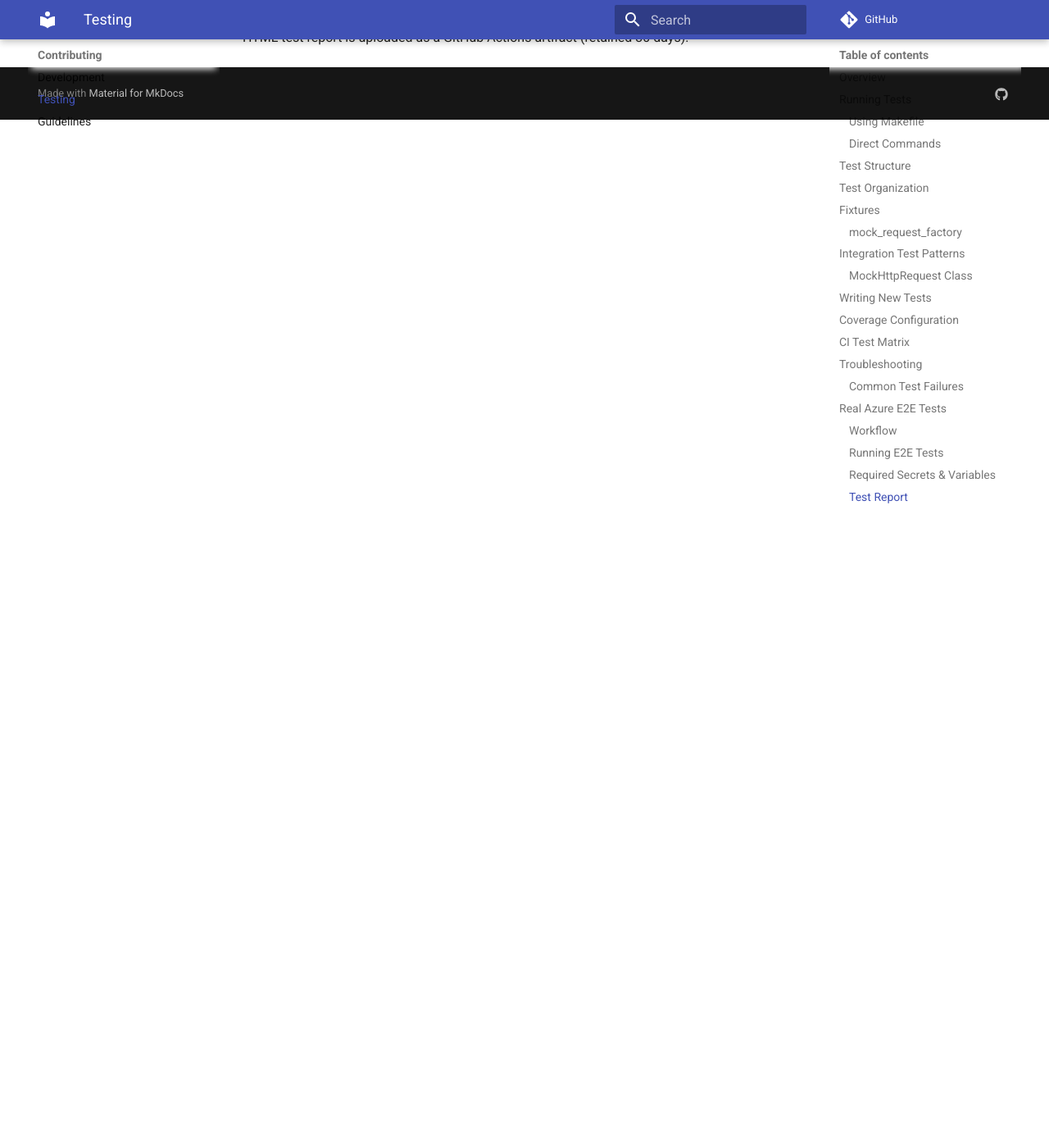
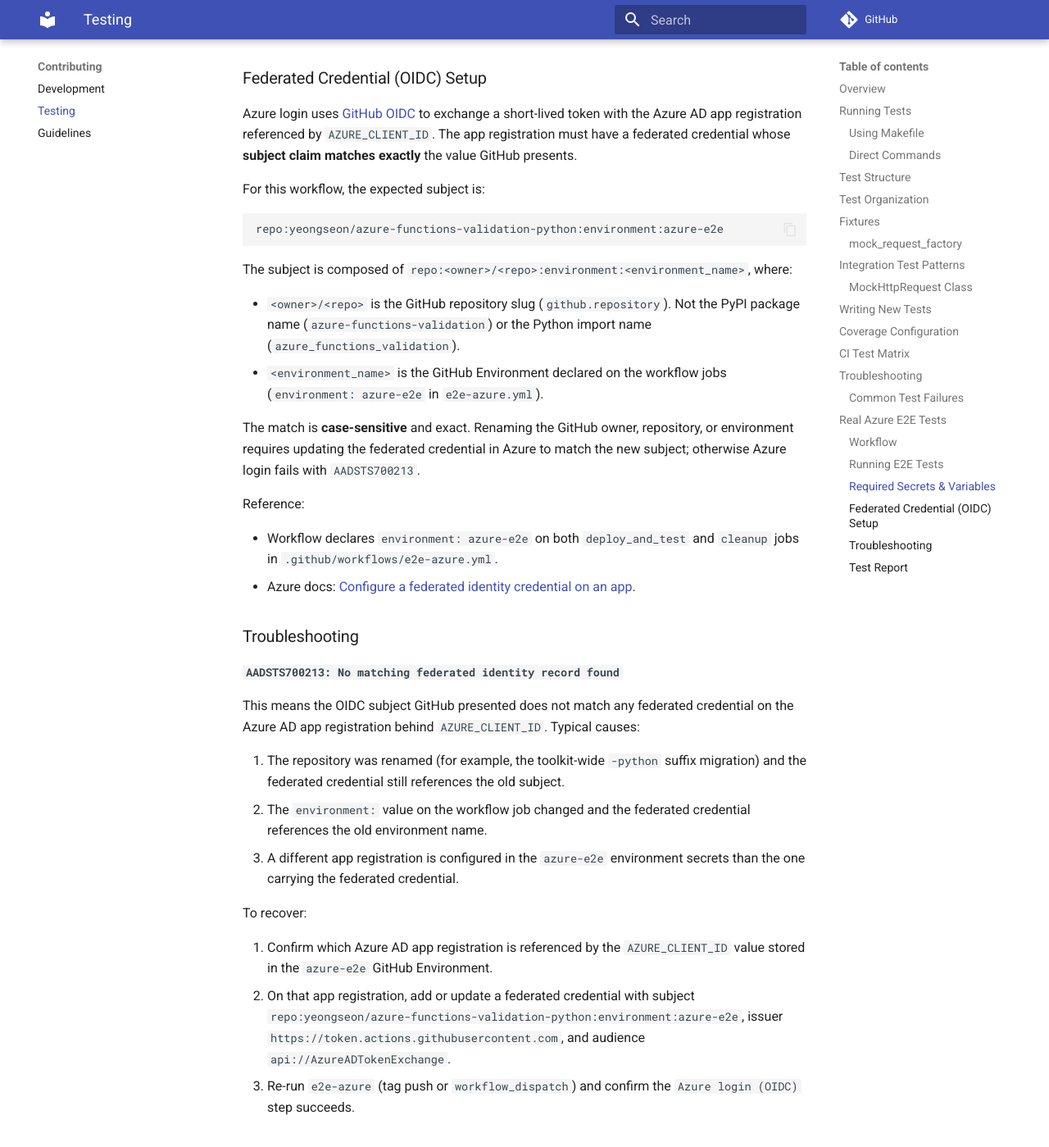
Before and after one commit to yeongseon/azure-functions-validation-python, an MkDocs documentation site: the page built from docs/testing.md, in a window 1280 px wide and 1400 px high, scrolled down 5658 px. Shown: the whole window at 82% size. Built offline with MkDocs 1.6.1 and Material for MkDocs 9.7.7, drawn with Linux system fonts in a browser that asks for light colours; comment, search, counter and statistics services are not loaded; some of the changed text lies outside the part shown.

Commit message:
docs(ci): document e2e-azure OIDC federated credential setup (#192)
Adds maintainer-facing documentation for the OIDC federated credential
required by the e2e-azure workflow's Azure login step. The repo rename
to add the '-python' suffix invalidated the existing federated
credential, causing AADSTS700213 failures on tag pushes.

- docs/testing.md: new 'Federated Credential (OIDC) Setup' subsection
  documenting the exact OIDC subject
  (repo:yeongseon/azure-functions-validation-python:environment:azure-e2e),
  subject composition (owner/repo vs PyPI/import name), case-sensitivity,
  and a new 'Troubleshooting' subsection for AADSTS700213 with typical
  causes and recovery steps. Also corrects stale trigger text and
  clarifies the source of secrets vs vars.
- .github/workflows/e2e-azure.yml: adds inline maintainer comments
  above the 'environment: azure-e2e' declaration in both jobs pointing
  to the docs and stating the expected OIDC subject.

This PR satisfies acceptance item #5 only. Items 1-4 require Azure
portal access to (1) confirm the AD app registration behind
AZURE_CLIENT_ID and (2) add or update the federated credential to match
the new subject, then re-run the workflow to verify.

Refs #183

````diff
--- a/docs/testing.md
+++ b/docs/testing.md
@@ -159,7 +159,7 @@ The project includes a real Azure end-to-end test workflow that deploys an actua
 ### Workflow
 
 - **File**: `.github/workflows/e2e-azure.yml`
-- **Trigger**: Manual (`workflow_dispatch`) or weekly schedule (Mondays 02:00 UTC)
+- **Trigger**: Tag push (`v*`) or manual (`workflow_dispatch`)
 - **Infrastructure**: Azure Consumption plan, `koreacentral` region
 - **Cleanup**: Resource group deleted immediately after tests (`if: always()`)
 
@@ -171,6 +171,8 @@ gh workflow run e2e-azure.yml --ref main
 
 ### Required Secrets & Variables
 
+The `AZURE_CLIENT_ID`, `AZURE_TENANT_ID`, and `AZURE_SUBSCRIPTION_ID` secrets are expected in the `azure-e2e` GitHub Environment used by `deploy_and_test` and `cleanup`. `AZURE_LOCATION` is read from the `vars` context with a fallback to `koreacentral`.
+
 | Name | Type | Description |
 | --- | --- | --- |
 | `AZURE_CLIENT_ID` | Secret | App Registration Client ID (OIDC) |
@@ -178,6 +180,44 @@ gh workflow run e2e-azure.yml --ref main
 | `AZURE_SUBSCRIPTION_ID` | Secret | Azure Subscription ID |
 | `AZURE_LOCATION` | Variable | Azure region (default: `koreacentral`) |
 
+### Federated Credential (OIDC) Setup
+
+Azure login uses [GitHub OIDC](https://docs.github.com/en/actions/deployment/security-hardening-your-deployments/about-security-hardening-with-openid-connect) to exchange a short-lived token with the Azure AD app registration referenced by `AZURE_CLIENT_ID`. The app registration must have a federated credential whose **subject claim matches exactly** the value GitHub presents.
+
+For this workflow, the expected subject is:
+
+```text
+repo:yeongseon/azure-functions-validation-python:environment:azure-e2e
+```
+
+The subject is composed of `repo:<owner>/<repo>:environment:<environment_name>`, where:
+
+- `<owner>/<repo>` is the GitHub repository slug (`github.repository`). Not the PyPI package name (`azure-functions-validation`) or the Python import name (`azure_functions_validation`).
+- `<environment_name>` is the GitHub Environment declared on the workflow jobs (`environment: azure-e2e` in `e2e-azure.yml`).
+
+The match is **case-sensitive** and exact. Renaming the GitHub owner, repository, or environment requires updating the federated credential in Azure to match the new subject; otherwise Azure login fails with `AADSTS700213`.
+
+Reference:
+
+- Workflow declares `environment: azure-e2e` on both `deploy_and_test` and `cleanup` jobs in `.github/workflows/e2e-azure.yml`.
+- Azure docs: [Configure a federated identity credential on an app](https://learn.microsoft.com/en-us/entra/workload-id/workload-identity-federation-create-trust?pivots=identity-wif-apps-methods-azp).
+
+### Troubleshooting
+
+#### `AADSTS700213: No matching federated identity record found`
+
+This means the OIDC subject GitHub presented does not match any federated credential on the Azure AD app registration behind `AZURE_CLIENT_ID`. Typical causes:
+
+1. The repository was renamed (for example, the toolkit-wide `-python` suffix migration) and the federated credential still references the old subject.
+2. The `environment:` value on the workflow job changed and the federated credential references the old environment name.
+3. A different app registration is configured in the `azure-e2e` environment secrets than the one carrying the federated credential.
+
+To recover:
+
+1. Confirm which Azure AD app registration is referenced by the `AZURE_CLIENT_ID` value stored in the `azure-e2e` GitHub Environment.
+2. On that app registration, add or update a federated credential with subject `repo:yeongseon/azure-functions-validation-python:environment:azure-e2e`, issuer `https://token.actions.githubusercontent.com`, and audience `api://AzureADTokenExchange`.
+3. Re-run `e2e-azure` (tag push or `workflow_dispatch`) and confirm the `Azure login (OIDC)` step succeeds.
+
 ### Test Report
 
 HTML test report is uploaded as a GitHub Actions artifact (retained 30 days).
````
Also changed, not shown: 1 other file.
